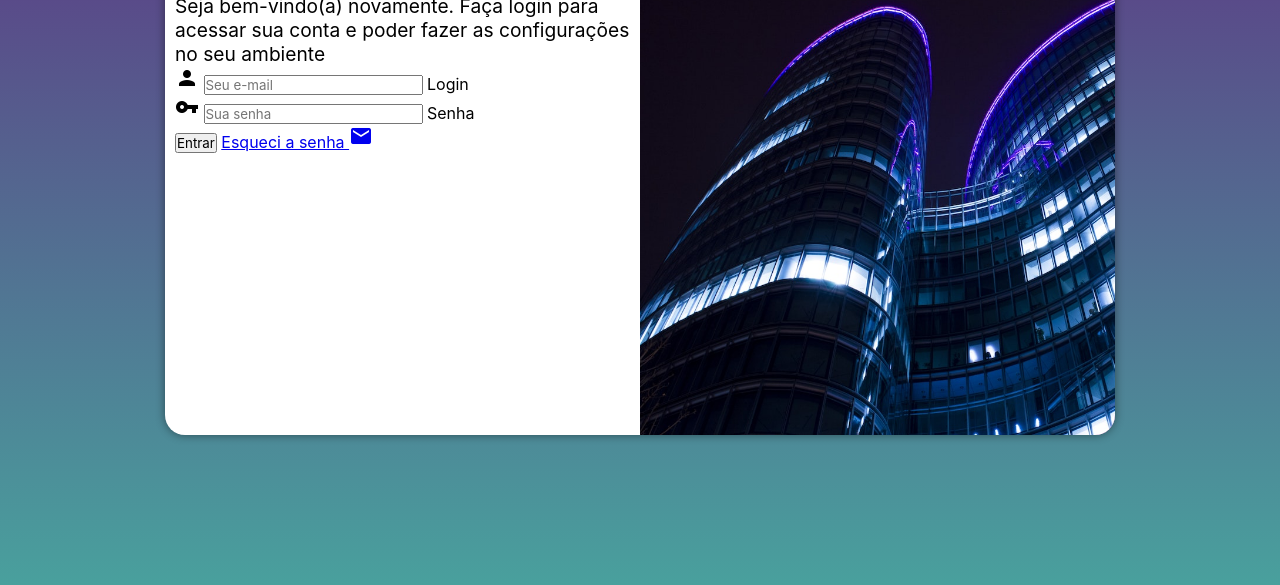
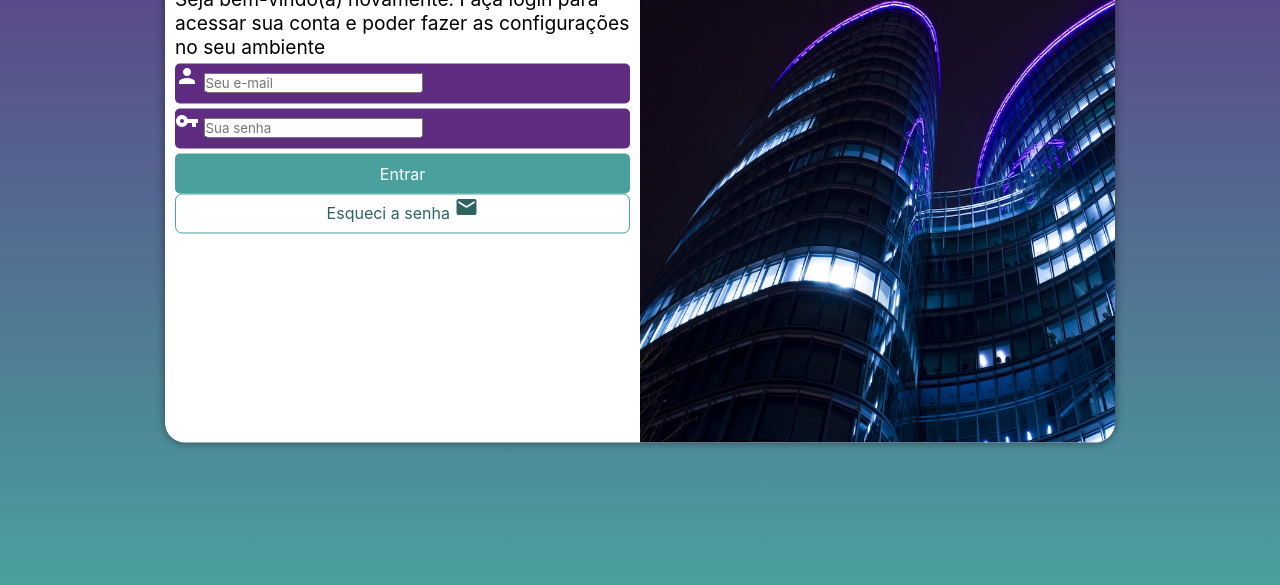
Before and after one commit to GabriellSSouza/projeto-login, a plain HTML site: page index.html in a window 1280 px wide. Shown: the part 215-800 px from the top of the page. Drawn offline with Linux system fonts and the light colour scheme.

Commit message:
atualizando projeto

```diff
--- a/estilos/style.css
+++ b/estilos/style.css
@@ -35,7 +35,7 @@ main{
 
     background-color: white;
     width: 250px;
-    height: 500px;
+    height: 515px;
     border-radius: 20px;
     box-shadow: 0px 0px 10px rgba(0, 0, 0, 0.450);
 
@@ -63,3 +63,57 @@ main{
 #formulario > p {
     font-size: 0.8em;
 }
+
+form > .campo {
+    background-color: #5f2c82;
+    display:block;
+    width: 100%;
+    height: 40px;
+    border-radius: 5px;
+    margin: 5px 0px;
+}
+
+.campo label{
+    display: none;
+}
+
+.campo > span{
+    color: white;
+}
+
+form > input[type=submit]{
+    display: block;
+    font-size: 1em;
+    width: 100%;
+    height: 40px;
+    background-color: #49a09d;
+    color: white;
+    border: none;
+    border-radius: 5px;
+    cursor: pointer;
+}
+
+form > input[type=submit]:hover{
+    background-color: #2d6462;
+}
+
+form > .botao {
+    display: block;
+    text-align: center;
+    font-size: 1em;
+    width: 100%;
+    height: 40px;
+    background-color: white;
+    color: #2d6462;
+    border: 1px solid #49a09d;
+    border-radius: 7px;
+    text-decoration: none;
+}
+
+form > .botao:hover{
+    background-color: #6cd3cf;
+}
+
+form > .botao > i {
+    font-size: 0.8em;
+}
--- a/index.html
+++ b/index.html
@@ -30,7 +30,7 @@
                         <label for="isenha">Senha</label>
                     </div>
                     <input type="submit" value="Entrar">
-                    <a href="esqueci.html">Esqueci a senha <span class="material-icons">mail</span></a>
+                    <a href="esqueci.html" class="botao">Esqueci a senha <span class="material-icons">mail</span></a>
                 </form>
             </div>
         </section>
```
